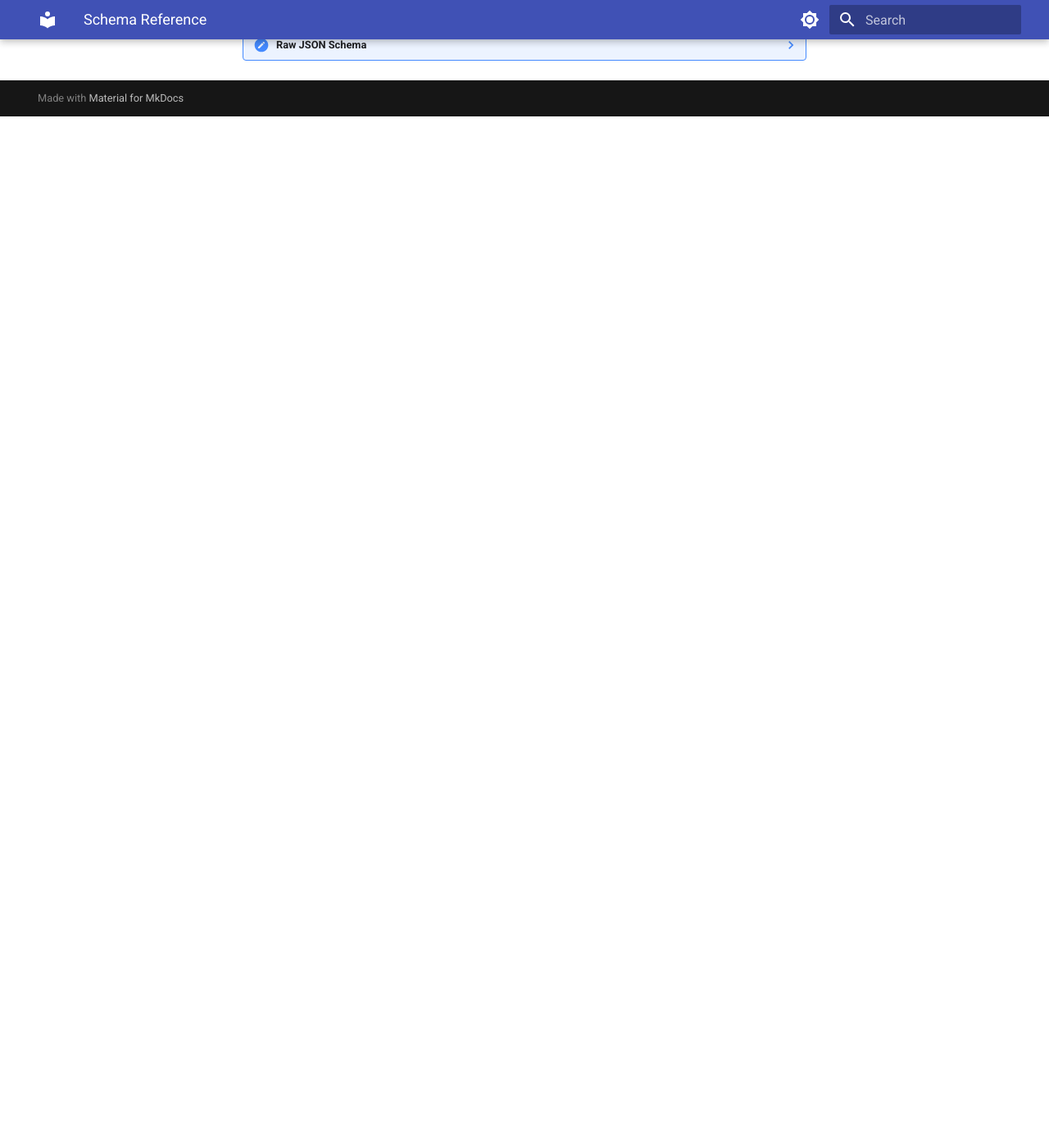
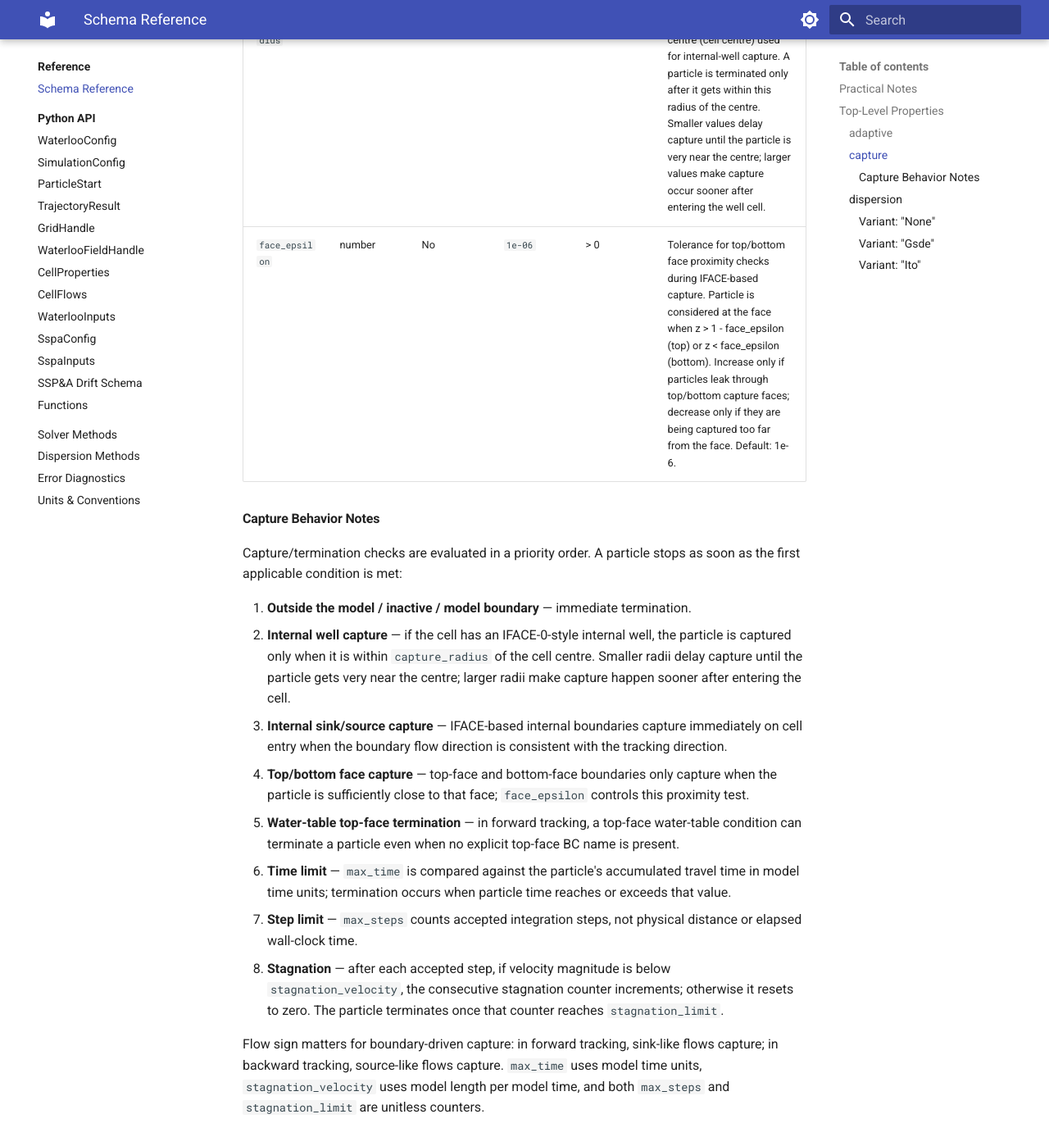
Before and after one commit to sspa-inc/mp3du-rs-docs, an MkDocs documentation site: the page built from docs/reference/schema-reference.md, in a window 1280 px wide and 1400 px high, scrolled down 3209 px. Shown: the whole window at 82% size. Built offline with MkDocs 1.6.1 and Material for MkDocs 9.7.7, drawn with Linux system fonts in a browser that asks for light colours; before the commit the page ends 3351 px from its top, so only the background shows below that; some of the changed text lies outside the part shown.

Commit message:
Clarify schema capture settings docs

```diff
--- a/docs/reference/schema-reference.md
+++ b/docs/reference/schema-reference.md
@@ -5,11 +5,22 @@ Configuration contract for `SimulationConfig`. Generated from `mp3du-rs/python/m
 !!! info "Auto-generated"
     This page is generated by `scripts/gen_schema_docs.py`. Do not edit manually.
 
+## Practical Notes
+
+- `velocity_method` currently validates only `Waterloo` in the JSON schema.
+  SSP&A workflows still use the same `SimulationConfig` contract, so set
+  `velocity_method` to `Waterloo` even when the velocity field was fitted
+  with SSP&A outside the config JSON.
+- The `capture` block controls **termination** conditions for a particle.
+  Some settings are global limits (`max_time`, `max_steps`), while others
+  only matter when the particle encounters specific boundary/capture
+  situations (`capture_radius`, `face_epsilon`).
+
 ## Top-Level Properties
 
 | Property | Type | Required | Default | Constraints | Description |
 |----------|------|----------|---------|-------------|-------------|
-| `velocity_method` | string | Yes | — | one of: `Waterloo` | — |
+| `velocity_method` | string | Yes | — | one of: `Waterloo` | Velocity-method selector used by the SimulationConfig schema. Currently only `Waterloo` is accepted here. SSP&A workflows still use `Waterloo` in the config because the SSP&A velocity field is fitted outside the JSON config and then tracked through the same runtime interface. |
 | `solver` | string | Yes | — | one of: `Euler`, `Rk4StepDoubling`, `DormandPrince`, `CashKarp`, `VernerRobust`, `VernerEfficient` | — |
 | `adaptive` | object | Yes | — | — | — |
 | `dispersion` | object (`"None"` \| `"Gsde"` \| `"Ito"`) | Yes | — | — | — |
@@ -36,12 +47,27 @@ Configuration contract for `SimulationConfig`. Generated from `mp3du-rs/python/m
 
 | Property | Type | Required | Default | Constraints | Description |
 |----------|------|----------|---------|-------------|-------------|
-| `max_time` | number | Yes | — | > 0 | — |
-| `max_steps` | integer | Yes | — | ≥ 1 | — |
-| `stagnation_velocity` | number | Yes | — | ≥ 0 | — |
-| `stagnation_limit` | integer | Yes | — | ≥ 1 | — |
-| `capture_radius` | number | No | — | > 0 | Distance from well centre (cell centre) within which a particle is captured. Omit or set to null for immediate capture on cell entry. |
-| `face_epsilon` | number | No | `1e-06` | > 0 | Tolerance for top/bottom face proximity checks during IFACE-based capture. Particle is considered at the face when z > 1 - face_epsilon (top) or z < face_epsilon (bottom). Default: 1e-6. |
+| `max_time` | number | Yes | — | > 0 | Maximum cumulative tracking time for one particle, in the model's time units (for example days or seconds). The particle terminates once its accumulated travel time reaches or exceeds this value. |
+| `max_steps` | integer | Yes | — | ≥ 1 | Maximum number of accepted integration steps for one particle. This is unitless and acts as a safety cap on solver work even if the particle has not yet been captured or reached max_time. |
+| `stagnation_velocity` | number | Yes | — | ≥ 0 | Velocity-magnitude threshold used for stagnation detection, in model length per model time (for example m/day or ft/s). A step is counted as stagnant when the particle velocity magnitude is below this value. |
+| `stagnation_limit` | integer | Yes | — | ≥ 1 | Number of consecutive stagnant accepted steps required before termination. If velocity rises back above stagnation_velocity, the stagnation counter resets to zero. |
+| `capture_radius` | number | No | — | > 0 | Distance from the well centre (cell centre) used for internal-well capture. A particle is terminated only after it gets within this radius of the centre. Smaller values delay capture until the particle is very near the centre; larger values make capture occur sooner after entering the well cell. |
+| `face_epsilon` | number | No | `1e-06` | > 0 | Tolerance for top/bottom face proximity checks during IFACE-based capture. Particle is considered at the face when z > 1 - face_epsilon (top) or z < face_epsilon (bottom). Increase only if particles leak through top/bottom capture faces; decrease only if they are being captured too far from the face. Default: 1e-6. |
+
+#### Capture Behavior Notes
+
+Capture/termination checks are evaluated in a priority order. A particle stops as soon as the first applicable condition is met:
+
+1. **Outside the model / inactive / model boundary** — immediate termination.
+2. **Internal well capture** — if the cell has an IFACE-0-style internal well, the particle is captured only when it is within `capture_radius` of the cell centre. Smaller radii delay capture until the particle gets very near the centre; larger radii make capture happen sooner after entering the cell.
+3. **Internal sink/source capture** — IFACE-based internal boundaries capture immediately on cell entry when the boundary flow direction is consistent with the tracking direction.
+4. **Top/bottom face capture** — top-face and bottom-face boundaries only capture when the particle is sufficiently close to that face; `face_epsilon` controls this proximity test.
+5. **Water-table top-face termination** — in forward tracking, a top-face water-table condition can terminate a particle even when no explicit top-face BC name is present.
+6. **Time limit** — `max_time` is compared against the particle's accumulated travel time in model time units; termination occurs when particle time reaches or exceeds that value.
+7. **Step limit** — `max_steps` counts accepted integration steps, not physical distance or elapsed wall-clock time.
+8. **Stagnation** — after each accepted step, if velocity magnitude is below `stagnation_velocity`, the consecutive stagnation counter increments; otherwise it resets to zero. The particle terminates once that counter reaches `stagnation_limit`.
+
+Flow sign matters for boundary-driven capture: in forward tracking, sink-like flows capture; in backward tracking, source-like flows capture. `max_time` uses model time units, `stagnation_velocity` uses model length per model time, and both `max_steps` and `stagnation_limit` are unitless counters.
 
 ### dispersion
 
@@ -93,7 +119,8 @@ The `dispersion` property uses one of the following variant schemas:
           "type": "string",
           "enum": [
             "Waterloo"
-          ]
+          ],
+          "description": "Velocity-method selector used by the SimulationConfig schema. Currently only `Waterloo` is accepted here. SSP&A workflows still use `Waterloo` in the config because the SSP&A velocity field is fitted outside the JSON config and then tracked through the same runtime interface."
         },
         "solver": {
           "type": "string",
@@ -238,30 +265,34 @@ The `dispersion` property uses one of the following variant schemas:
           "properties": {
             "max_time": {
               "type": "number",
-              "exclusiveMinimum": 0
+              "exclusiveMinimum": 0,
+              "description": "Maximum cumulative tracking time for one particle, in the model's time units (for example days or seconds). The particle terminates once its accumulated travel time reaches or exceeds this value."
             },
             "max_steps": {
               "type": "integer",
-              "minimum": 1
+              "minimum": 1,
+              "description": "Maximum number of accepted integration steps for one particle. This is unitless and acts as a safety cap on solver work even if the particle has not yet been captured or reached max_time."
             },
             "stagnation_velocity": {
               "type": "number",
-              "minimum": 0
+              "minimum": 0,
+              "description": "Velocity-magnitude threshold used for stagnation detection, in model length per model time (for example m/day or ft/s). A step is counted as stagnant when the particle velocity magnitude is below this value."
             },
             "stagnation_limit": {
               "type": "integer",
-              "minimum": 1
+              "minimum": 1,
+              "description": "Number of consecutive stagnant accepted steps required before termination. If velocity rises back above stagnation_velocity, the stagnation counter resets to zero."
             },
             "capture_radius": {
               "type": "number",
               "exclusiveMinimum": 0,
-              "description": "Distance from well centre (cell centre) within which a particle is captured. Omit or set to null for immediate capture on cell entry."
+              "description": "Distance from the well centre (cell centre) used for internal-well capture. A particle is terminated only after it gets within this radius of the centre. Smaller values delay capture until the particle is very near the centre; larger values make capture occur sooner after entering the well cell."
             },
             "face_epsilon": {
               "type": "number",
               "exclusiveMinimum": 0,
               "default": 1e-06,
-              "description": "Tolerance for top/bottom face proximity checks during IFACE-based capture. Particle is considered at the face when z > 1 - face_epsilon (top) or z < face_epsilon (bottom). Default: 1e-6."
+              "description": "Tolerance for top/bottom face proximity checks during IFACE-based capture. Particle is considered at the face when z > 1 - face_epsilon (top) or z < face_epsilon (bottom). Increase only if particles leak through top/bottom capture faces; decrease only if they are being captured too far from the face. Default: 1e-6."
             }
           },
           "additionalProperties": false
```
Also changed, not shown: docs/assets/raw/mp3du_schema.json (+24 -7 lines).
